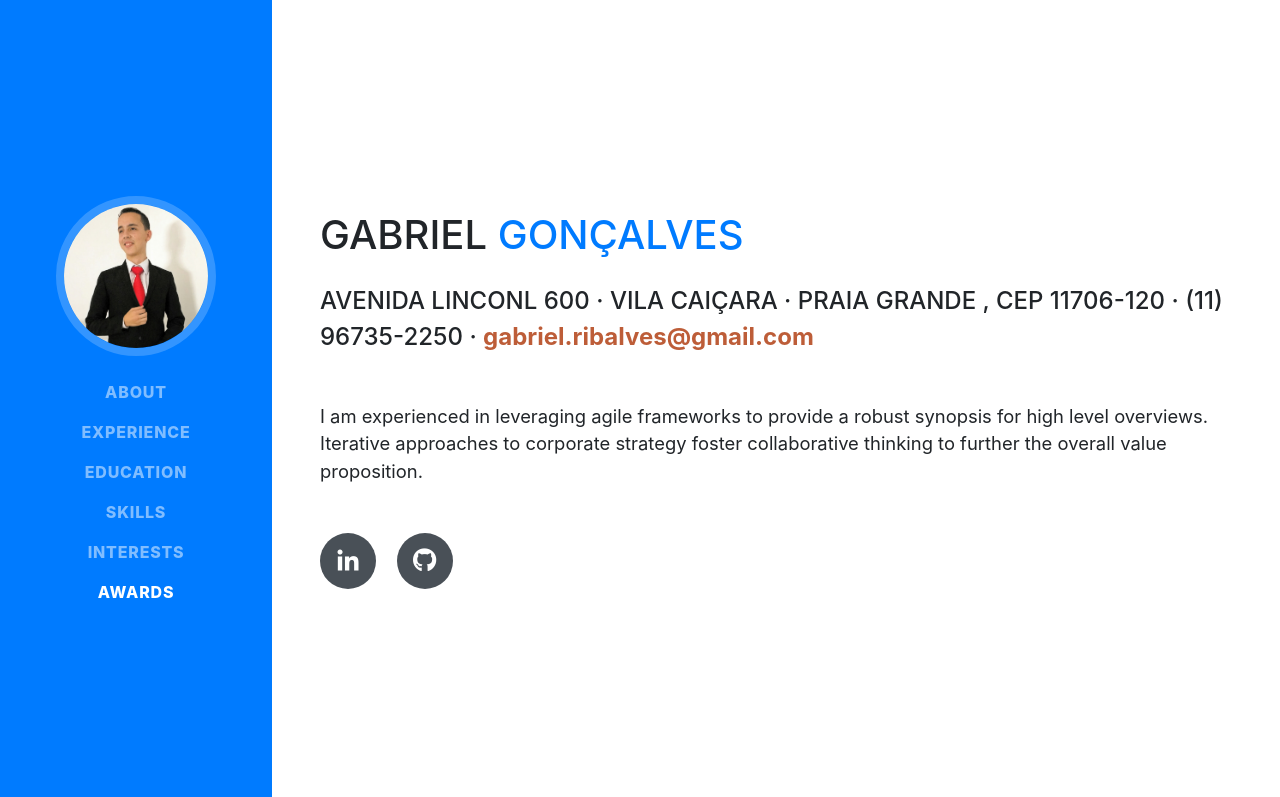
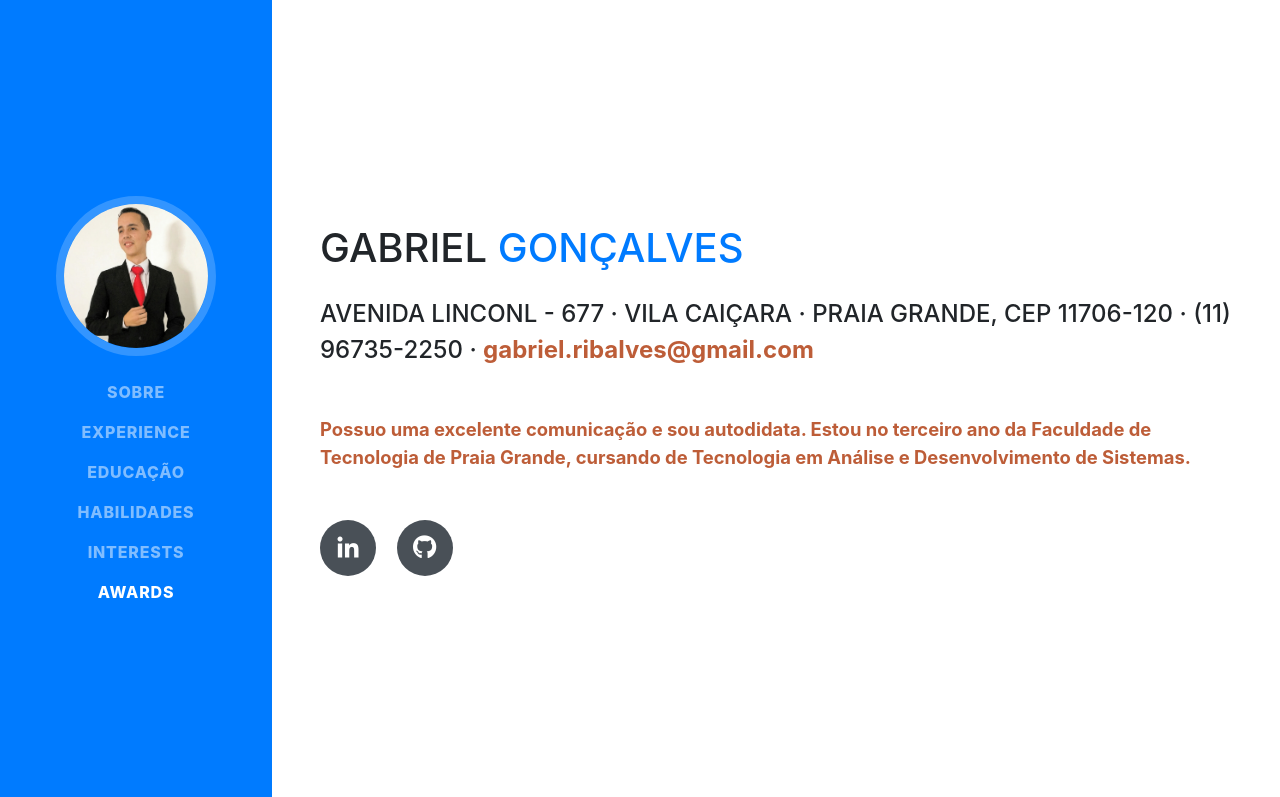
Before and after one commit to gabrielribalves/GabsCurriculum, a website with bundled scripts: page index.html in a window 1280 px wide. Shown: the top 797 px of the page. Built offline with nearby package versions, Linux system fonts and the light colour scheme; a web font is replaced by a local one.

Commit message:
Backup commit

```diff
--- a/index.html
+++ b/index.html
@@ -39,16 +39,16 @@
       <div class="collapse navbar-collapse" id="navbarSupportedContent">
         <ul class="navbar-nav">
           <li class="nav-item">
-            <a class="nav-link js-scroll-trigger" href="#about">About</a>
+            <a class="nav-link js-scroll-trigger" href="#about">Sobre</a>
           </li>
           <li class="nav-item">
             <a class="nav-link js-scroll-trigger" href="#experience">Experience</a>
           </li>
           <li class="nav-item">
-            <a class="nav-link js-scroll-trigger" href="#education">Education</a>
+            <a class="nav-link js-scroll-trigger" href="#education">Educação</a>
           </li>
           <li class="nav-item">
-            <a class="nav-link js-scroll-trigger" href="#skills">Skills</a>
+            <a class="nav-link js-scroll-trigger" href="#skills">Habilidades</a>
           </li>
           <li class="nav-item">
             <a class="nav-link js-scroll-trigger" href="#interests">Interests</a>
@@ -68,9 +68,9 @@
             <span class="text-primary">Gonçalves</span>
           </h1>
             <br>
-          <div class="subheading mb-5">Avenida Linconl 600 · Vila Caiçara · Praia Grande , CEP 11706-120 · (11) 96735-2250 · <strong>gabriel.ribalves@gmail.com</strong>
+          <div class="subheading mb-5">Avenida Linconl - 677 · Vila Caiçara · Praia Grande, CEP 11706-120 · (11) 96735-2250 · <strong>gabriel.ribalves@gmail.com</strong>
           </div>
-          <p class="lead mb-5">I am experienced in leveraging agile frameworks to provide a robust synopsis for high level overviews. Iterative approaches to corporate strategy foster collaborative thinking to further the overall value proposition.</p>
+          <p class="lead mb-5"><strong>Possuo uma excelente comunicação e sou autodidata. Estou no terceiro ano da Faculdade de Tecnologia de Praia Grande, cursando de Tecnologia em Análise e Desenvolvimento de Sistemas.</strong></p>
           <div class="social-icons">
             <a href="https://www.linkedin.com/in/goncalves-gabriel-/" target="_blank">
               <i class="fab fa-linkedin-in"></i>
@@ -172,9 +172,9 @@
 
       <section class="resume-section p-3 p-lg-5 d-flex flex-column" id="skills">
         <div class="my-auto">
-          <h2 class="mb-5">Skills</h2>
+          <h2 class="mb-5">Habilidades</h2>
 
-          <div class="subheading mb-3">Programming Languages &amp; Tools</div>
+          <div class="subheading mb-3">Linguágens de Programação &amp; Ferramentas</div>
           <ul class="list-inline dev-icons">
             <li class="list-inline-item">
               <i class="fab fa-html5"></i>
```
